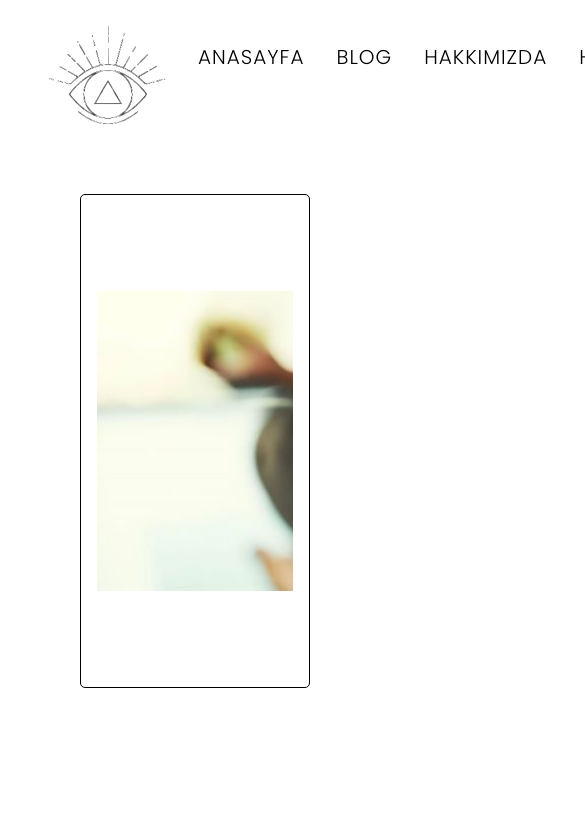
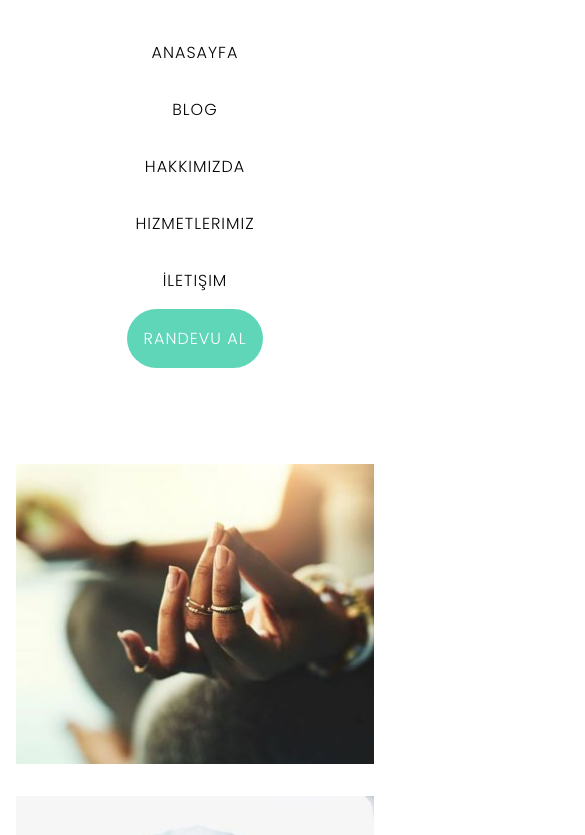
Before and after one commit to enescakar2148/tez, a React (Create React App) app: page /feed in a window 390 px wide. Shown: the top 835 px of the page, 585 px wide, since content can reach past the window. Built offline with nearby package versions, Linux system fonts and the light colour scheme.

Commit message:
responsive

```diff
--- a/package.json
+++ b/package.json
@@ -9,6 +9,7 @@
     "@testing-library/react": "^11.2.7",
     "@testing-library/user-event": "^12.8.3",
     "firebase": "^9.6.4",
+    "nanoid": "^3.2.0",
     "react": "^17.0.2",
     "react-calendar": "^3.5.0",
     "react-dom": "^17.0.2",
--- a/src/App.js
+++ b/src/App.js
@@ -28,10 +28,6 @@ function App() {
         <Route path="/contact" element={<Contact/>}/>
         <Route path="/randevu-al" element={<RandevuAl/>}/>
         <Route path="/post-details" element={<PostDetails/>}/>
-
-
-
-
       </Routes>
     </div>
   );
--- a/src/Components/Blog.js
+++ b/src/Components/Blog.js
@@ -8,9 +8,6 @@ export default class Blog extends Component {
             <div>
                 <Navbar />
                 <div className='blog-container-page-swapper'>
-                    <div className='filter'>
-
-                    </div>
                     <div className='post-items'>
                         <PostListItem />
                         <PostListItem />
--- a/src/Components/RandevuAl.js
+++ b/src/Components/RandevuAl.js
@@ -23,7 +23,8 @@ export default function RandevuAl() {
       <div className="calendar_t">
         <Calendar value={value} onChange={onChange} />
         <button className="calendar_btn" onClick={() => {
-         alert("Randevunuz " + value + " Başarıyla Alındı!")
+         alert("Randevunuz " + value + " Başarıyla Alındı!");
+
         }}>Randevu Al</button>
       </div>
     </div>
--- a/src/Components/about_us.js
+++ b/src/Components/about_us.js
@@ -11,11 +11,11 @@ export default function About_us() {
       <div className="about_ana">
       <div className="about_container">
         <div className="about_container1">
-        <img src={about1} ></img>
+        <img src={about1}></img>
         </div>
         <div className="about_container1_text">
           <h2 className="about_container1_title" > Çocuğun Gücü Studyo</h2>
-          <p className="about_container1_title">Eu nostrud incididunt laboris ut pariatur cupidatat ex veniam amet commodo nostrud exercitation. In cupidatat adipisicing elit laboris. Consectetur non Lorem dolore in aliqua laboris sunt aute sit magna reprehenderit adipisicing ad aliquip. Voluptate dolor quis consequat culpa exercitation in minim sit ad elit. </p>
+          <p className="about_container1_p">Eu nostrud incididunt laboris ut pariatur cupidatat ex veniam amet commodo nostrud exercitation. In cupidatat adipisicing elit laboris. Consectetur non Lorem dolore in aliqua laboris sunt aute sit magna reprehenderit adipisicing ad aliquip. Voluptate dolor quis consequat culpa exercitation in minim sit ad elit. </p>
           </div>
 
 
@@ -23,7 +23,7 @@ export default function About_us() {
       <div className="about_container">
       <div className="about_container1_text">
           <h2 className="about_container1_title" > Çocuğun Gücü Studyo</h2>
-          <p className="about_container1_title">Eu nostrud incididunt laboris ut pariatur cupidatat ex veniam amet commodo nostrud exercitation. In cupidatat adipisicing elit laboris. Consectetur non Lorem dolore in aliqua laboris sunt aute sit magna reprehenderit adipisicing ad aliquip. Voluptate dolor quis consequat culpa exercitation in minim sit ad elit. </p>
+          <p className="about_container1_p">Eu nostrud incididunt laboris ut pariatur cupidatat ex veniam amet commodo nostrud exercitation. In cupidatat adipisicing elit laboris. Consectetur non Lorem dolore in aliqua laboris sunt aute sit magna reprehenderit adipisicing ad aliquip. Voluptate dolor quis consequat culpa exercitation in minim sit ad elit. </p>
           </div>
         <div className="about_container1">
         <img src={about2} ></img>
--- a/src/css/Feed.css
+++ b/src/css/Feed.css
@@ -92,3 +92,70 @@
   .slider > a:focus {
     background: #000;
   }
+
+
+/* Responsive */
+
+/* Large */
+@media (min-width: 1201px) {
+
+}
+
+/* Desktop */
+@media (max-width: 1200px) {
+
+}
+
+/* Laptop */
+@media (max-width: 1050px) {
+
+}
+
+@media (max-width: 932px) {
+  .slider_ana{
+     width: 100%;
+     margin: 1rem 0;
+     border: none;
+     padding: 1rem 0;
+  }
+}
+
+
+@media (max-width: 900px) {
+
+}
+
+
+/* Tablets */
+@media (max-width: 780px) {
+    .slides{
+      flex-direction: column;
+      justify-content: center;
+      align-items: center;
+    }
+
+    .slide-image{
+      width: 100%;
+    }
+    #slide-1{
+      width: 100%;
+      margin: 1rem 0;
+    }
+    #slide-2{
+      width: 100%;
+      margin: 1rem 0;
+    }
+    #slide-3{
+      width: 100%;
+      margin: 1rem 0;
+    }
+    #slide-4{
+      width: 100%;
+      margin: 1rem 0;
+    }
+}
+
+/* Phone */
+@media (max-width: 480px) {
+
+}
--- a/src/css/Login.css
+++ b/src/css/Login.css
@@ -78,3 +78,13 @@ width: 55%;
 #sign-up-span{
   color: var(--LIGHT-GREEN);
 }
+
+
+/* Responsive */
+
+
+@media (max-width: 900px) {
+  .photo{
+    display: none;
+  }
+}
--- a/src/css/about_us.css
+++ b/src/css/about_us.css
@@ -36,3 +36,63 @@ font-family: 'poppins-light';
 .about_container1 img{
     width:500px;
 }
+
+
+
+/* Responsive */
+
+/* Large */
+@media (min-width: 1201px) {
+
+}
+
+/* Desktop */
+@media (max-width: 1200px) {
+
+}
+
+/* Laptop */
+@media (max-width: 1050px) {
+
+}
+
+@media (max-width: 932px) {
+
+}
+
+
+@media (max-width: 900px) {
+
+}
+
+
+/* Tablets */
+@media (max-width: 780px) {
+    img{
+        width: 100% !important;
+        height: 50%;
+        object-fit: cover;
+    }
+
+    .about_container1{
+        height: fit-content;
+    }
+    .about_container1_text{
+        width: 100%;
+        padding: .5rem;
+    }
+    .about_container1_title{
+        font-size: 1rem;
+    }
+
+    .about_container1_p{
+        font-size: .75rem;
+        width: 100% !important;
+        padding: .5rem;
+    }
+}
+
+/* Phone */
+@media (max-width: 480px) {
+
+}
--- a/src/css/blog.css
+++ b/src/css/blog.css
@@ -52,3 +52,39 @@
 #title-post-list{
     color: #fff;
 }
+
+
+/* Responsive */
+
+
+/* Laptop */
+@media (max-width: 1050px) {
+   .container{
+       width: 75% !important;
+   }
+}
+
+
+/* Tablets */
+@media (max-width: 780px) {
+    .container{
+        width: 100% !important;
+    }
+
+    .optinion{
+        font-size: 1rem;
+        width: fit-content;
+    }
+}
+
+/* Phone */
+@media (max-width: 480px) {
+    .sub-optinions{
+        flex-direction: column;
+    }
+
+    .optinion{
+        margin: .5rem 0;
+        width: 100%;
+    }
+}
--- a/src/css/calendar.css
+++ b/src/css/calendar.css
@@ -36,3 +36,56 @@
     border-radius: 10px;
     cursor: pointer;
 }
+
+
+/* Responsive */
+
+/* Large */
+@media (min-width: 1201px) {
+
+}
+
+/* Desktop */
+@media (max-width: 1200px) {
+
+}
+
+/* Laptop */
+@media (max-width: 1100px) {
+   #calendar-image{
+       display: none;
+   }
+   .calendar_t{
+       height: 100vh;
+       display: flex;
+       flex-direction: column;
+       justify-content: center;
+       align-items: center;
+   }
+
+   .calendar_btn{
+       margin-left: 0;
+       margin-top: 1rem;
+
+   }
+}
+
+@media (max-width: 932px) {
+
+}
+
+
+@media (max-width: 900px) {
+
+}
+
+
+/* Tablets */
+@media (max-width: 780px) {
+
+}
+
+/* Phone */
+@media (max-width: 480px) {
+
+}
--- a/src/css/navbar.css
+++ b/src/css/navbar.css
@@ -14,7 +14,7 @@
     display: flex;
     width: 100%;
     justify-content: space-between;
-    align-items: center;
+    align-items: flex-end;
     padding: 1rem 2rem 1rem 2rem;
 }
 
@@ -25,6 +25,7 @@
 .nav-list{
     list-style-type: none;
     display: flex;
+    align-items: flex-end;
 }
 
 .nav-item{
@@ -59,3 +60,71 @@ a{
     color: #000;
     text-decoration: none;
 }
+
+/* Responsive */
+
+/* Large */
+@media (min-width: 1201px) {
+
+}
+
+/* Desktop */
+@media (max-width: 1200px) {
+
+}
+
+/* Laptop */
+@media (max-width: 1050px) {
+    .nav-item{
+        font-size: 1rem;
+    }
+
+    #logo{
+        width: 100px;
+    }
+}
+
+@media (max-width: 932px) {
+    .nav-item{
+        font-size: 1rem;
+    }
+
+    #logo{
+        width: 100px;
+    }
+}
+
+
+@media (max-width: 900px) {
+
+    #logo{
+        display: none;
+    }
+
+    .navbar{
+        justify-content: center;
+        margin: 2rem 0;
+    }
+}
+
+
+/* Tablets */
+@media (max-width: 780px) {
+    .navbar{
+        margin: .5rem 0;
+    }
+    .nav-list{
+        flex-direction: column;
+        justify-content: center;
+        align-items: center;
+    }
+
+    .nav-item{
+        padding: 1rem;
+    }
+}
+
+/* Phone */
+@media (max-width: 480px) {
+
+}
```
Also changed, not shown: src/css/Signup.css (+38 -0 lines), 1 other file (tests, documents, lock files or other folders).
